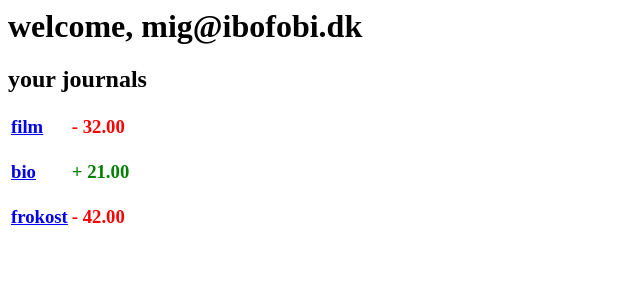
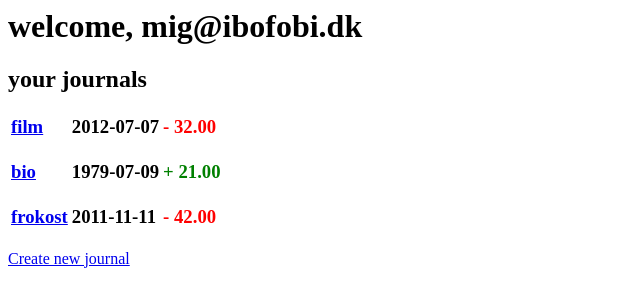
Before and after one commit to doptio/you-owe-it, a Flask app: template src/yoi/templates/home.html in a window 1280 px wide. Shown: the top 307 px of the page, without its empty margins (0-640 px from the left). Run offline with Flask 2, Linux system fonts and the light colour scheme; the template is opened without the code that fills it, so the values that code supplies are empty; parts of the project's set-up code (start-up, migrations or seed data) failed here and were passed over.

Commit message:
A little more mocking.

```diff
--- a/src/yoi/static/site.js
+++ b/src/yoi/static/site.js
@@ -68,4 +68,8 @@ $.fn.yoi_entry_editor = function() {
 
 $(document).ready(function() {
     $('.entry-editor').yoi_entry_editor();
+
+    if(document.location.pathname == '/journal'
+       && document.location.search != '')
+        $('#new-entry-notice').toggle();
 });
--- a/src/yoi/templates/home.html
+++ b/src/yoi/templates/home.html
@@ -11,17 +11,23 @@
     <table>
       <tr>
         <td><h3><a href='journal'>film</a></h3></td>
+        <td><h3>2012-07-07</h3></td>
         <td><h3 style='color: red'>- 32.00</h3></td>
       </tr>
       <tr>
         <td><h3><a href='journal'>bio</a></h3></td>
+        <td><h3>1979-07-09</h3></td>
         <td><h3 style='color: green'>+ 21.00</h3></td>
       </tr>
       <tr>
         <td><h3><a href='journal'>frokost</a></h3></td>
+        <td><h3>2011-11-11</h3></td>
         <td><h3 style='color: red'>- 42.00</h3></td>
       </tr>
     </table>
+
+    <a href='#'
+       class='nice large radius button'>Create new journal</a>
   </div>
 </body>
 </html>
```
Also changed, not shown: src/yoi/templates/journal.html (+8 -0 lines).
